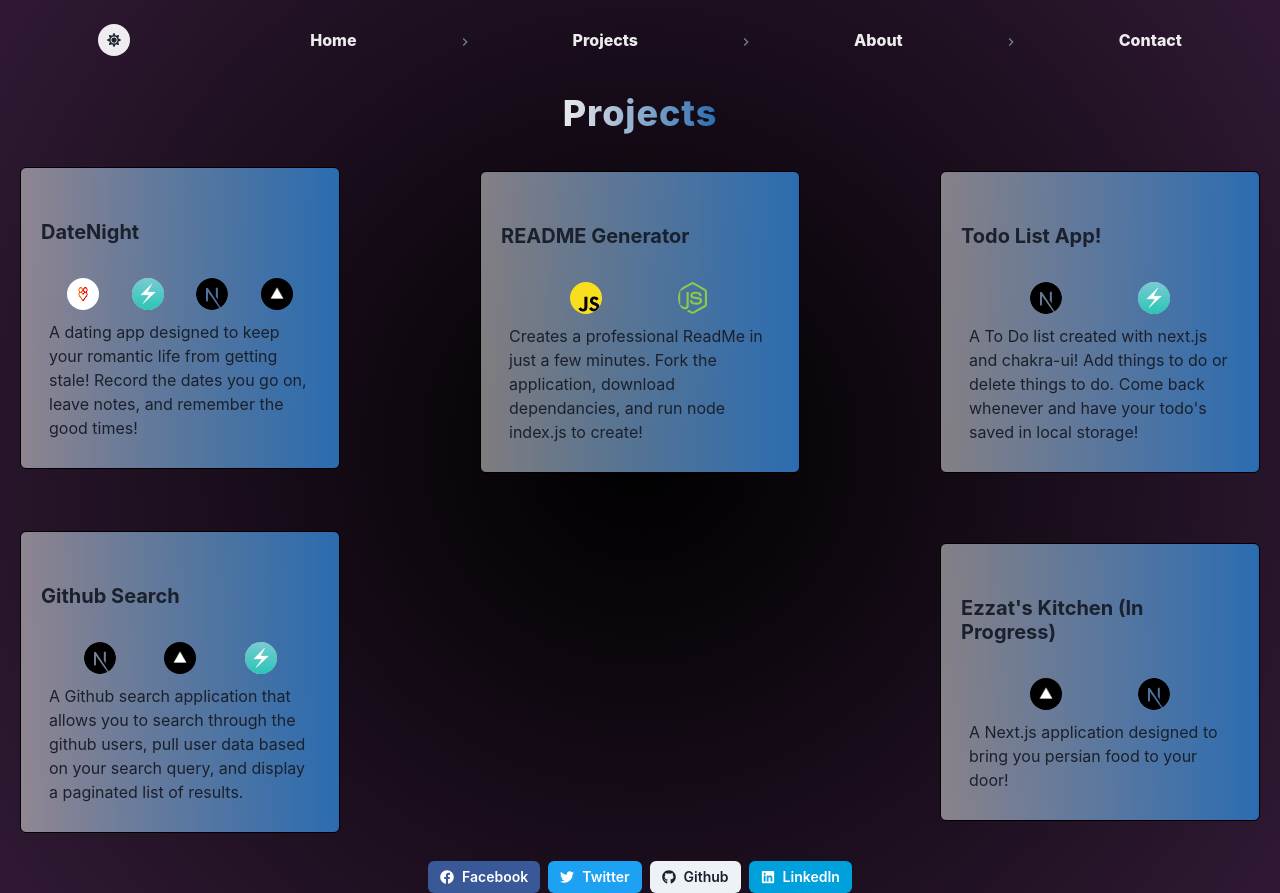
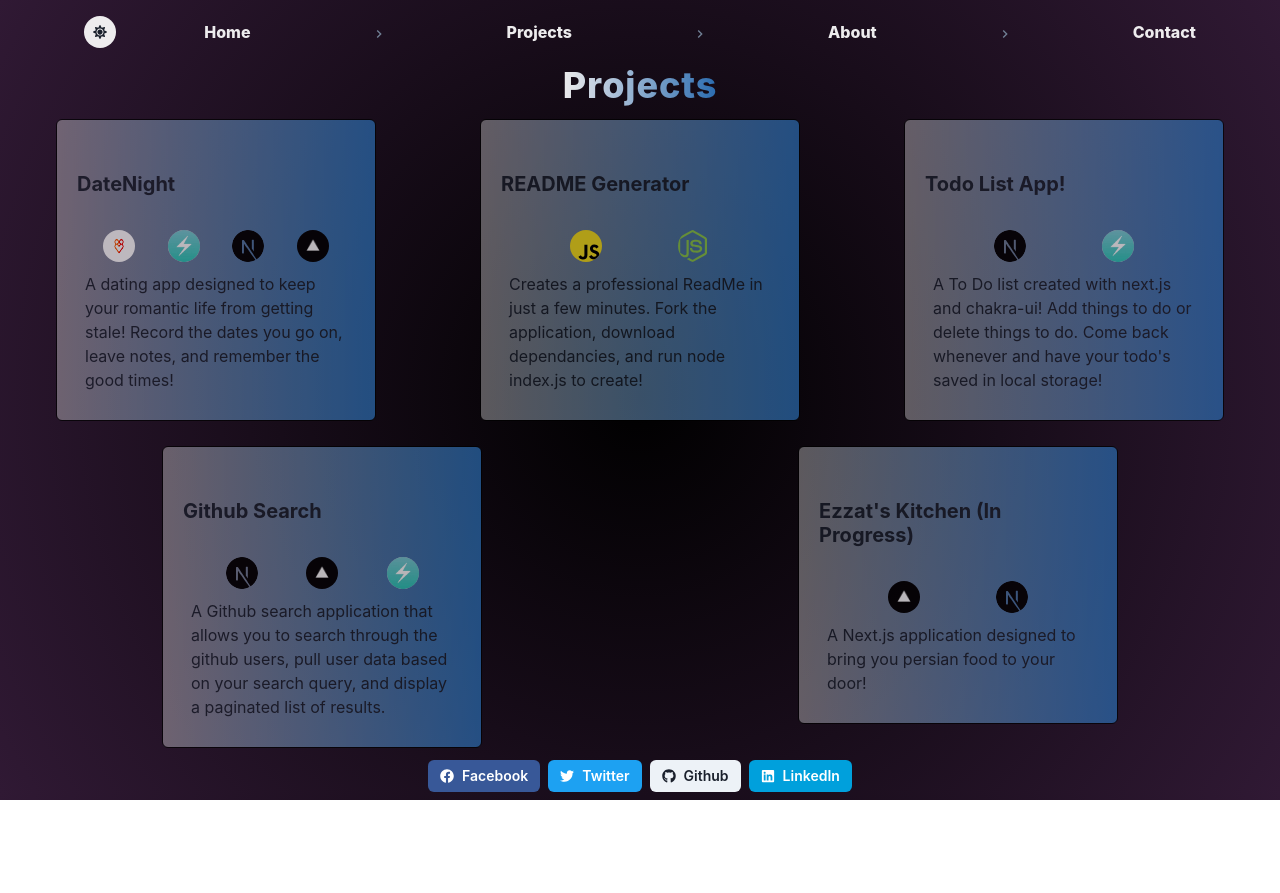
Before and after one commit to nme22/navfolio, a Next.js app: page /Projects in a window 1280 px wide. After the commit the page ends 800 px from the top, so only its background shows below. Built offline with nearby package versions, Linux system fonts and the light colour scheme.

Commit message:
changed navbar and added opacity props to project cards

```diff
--- a/pages/Projects.js
+++ b/pages/Projects.js
@@ -2,10 +2,10 @@ import {
    Heading,
    Image,
    HStack,
-   Stack,
    LinkOverlay,
    LinkBox,
    Text,
+   Flex,
 } from '@chakra-ui/react';
 import { motion } from 'framer-motion';
 
@@ -13,7 +13,6 @@ const Projects = () => {
    return (
       // Box instead of DIV, same thing according to chakra docs
       // Display projects into a flexbox with a flex direction of column so that the projects line up neatly
-      // Let the name of the project be a link to the deployed application or the github repo.
       // Come back and refactor the project divs into a resuseable component
       <>
          <Heading
@@ -28,32 +27,32 @@ const Projects = () => {
             {' '}
             Projects
          </Heading>
-         <Stack
+         <Flex
             w={{ base: '100%', md: '100%', lg: '100%' }}
             h={{ base: '85%', md: '100%', lg: '100%' }}
             maxW={{ base: '100%', md: '100%', lg: '100%' }}
             maxH={{ base: '100%', md: '100%', lg: '85%' }}
-            justifyContent="space-between"
+            justifyContent="space-around"
             flexDir="row"
-            rowGap="50px"
-            align="center"
+            rowGap="25px"
             flexWrap="wrap"
-            p={5}
+            p={1}
          >
             <motion.div
                whileHover={{
-                  opacity: 1,
-                  scale: 1.1,
+                  scale: 1.05,
                }}
             >
                <LinkBox
-                  as="article"
+                  as="div"
                   maxW="xs"
                   p="5"
                   borderWidth="1px"
                   borderColor="black"
                   bgGradient="linear(to-r, whiteAlpha.600, blue.600 )"
                   rounded="md"
+                  opacity={0.7}
+                  _hover={{ opacity: 1 }}
                >
                   <Heading size="md" my="8">
                      <LinkOverlay
@@ -103,17 +102,19 @@ const Projects = () => {
             <motion.div
                whileHover={{
                   opacity: 1,
-                  scale: 1.1,
+                  scale: 1.05,
                }}
             >
                <LinkBox
-                  as="article"
+                  as="div"
                   maxW="xs"
                   p="5"
                   borderWidth="1px"
                   borderColor="black"
                   bgGradient="linear(to-r, whiteAlpha.600, blue.600 )"
                   rounded="md"
+                  opacity={0.7}
+                  _hover={{ opacity: 1 }}
                >
                   <Heading size="md" my="8">
                      <LinkOverlay
@@ -149,17 +150,19 @@ const Projects = () => {
             <motion.div
                whileHover={{
                   opacity: 1,
-                  scale: 1.1,
+                  scale: 1.05,
                }}
             >
                <LinkBox
-                  as="article"
+                  as="div"
                   maxW="xs"
                   p="5"
                   borderWidth="1px"
                   borderColor="black"
                   bgGradient="linear(to-r, whiteAlpha.600, blue.600 )"
                   rounded="md"
+                  opacity={0.7}
+                  _hover={{ opacity: 1 }}
                >
                   <Heading size="md" my="8">
                      <LinkOverlay
@@ -195,17 +198,19 @@ const Projects = () => {
             <motion.div
                whileHover={{
                   opacity: 1,
-                  scale: 1.1,
+                  scale: 1.05,
                }}
             >
                <LinkBox
-                  as="article"
+                  as="div"
                   maxW="xs"
                   p="5"
                   borderWidth="1px"
                   borderColor="black"
                   bgGradient="linear(to-r, whiteAlpha.600, blue.600 )"
                   rounded="md"
+                  opacity={0.7}
+                  _hover={{ opacity: 1 }}
                >
                   <Heading size="md" my="8">
                      <LinkOverlay
@@ -248,17 +253,19 @@ const Projects = () => {
             <motion.div
                whileHover={{
                   opacity: 1,
-                  scale: 1.1,
+                  scale: 1.05,
                }}
             >
                <LinkBox
-                  as="article"
+                  as="div"
                   maxW="xs"
                   p="5"
                   borderWidth="1px"
                   borderColor="black"
                   bgGradient="linear(to-r, whiteAlpha.600, blue.600 )"
                   rounded="md"
+                  opacity={0.7}
+                  _hover={{ opacity: 1 }}
                >
                   <Heading size="md" my="8">
                      <LinkOverlay
@@ -290,7 +297,7 @@ const Projects = () => {
                   </Text>
                </LinkBox>
             </motion.div>
-         </Stack>
+         </Flex>
       </>
    );
 };
--- a/src/components/Navbar.js
+++ b/src/components/Navbar.js
@@ -16,10 +16,9 @@ const PortNavbar = () => {
    const color = useColorModeValue('whiteAlpha.900', 'blue.200');
    return (
       <HStack
-         m={3}
-         mb={4}
-         p={3}
-         justifyContent="space-around"
+         m={1}
+         p={1}
+         justifyContent="space-evenly"
          w={{ base: '100%', md: '100%', lg: '100%' }}
          mt={3}
       >
@@ -32,7 +31,7 @@ const PortNavbar = () => {
          />
 
          <Breadcrumb
-            spacing={{ base: '24px', md: ' 80px', lg: '100px' }}
+            spacing={{ base: '24px', md: ' 80px', lg: '120px' }}
             separator={<ChevronRightIcon color="gray.500" />}
             fontSize={{ base: '8px', md: '12px', lg: '16px' }}
          >
```
Also changed, not shown: pages/About.js (+14 -1 lines), public/GraphQL_Blog@2x.png (added).
